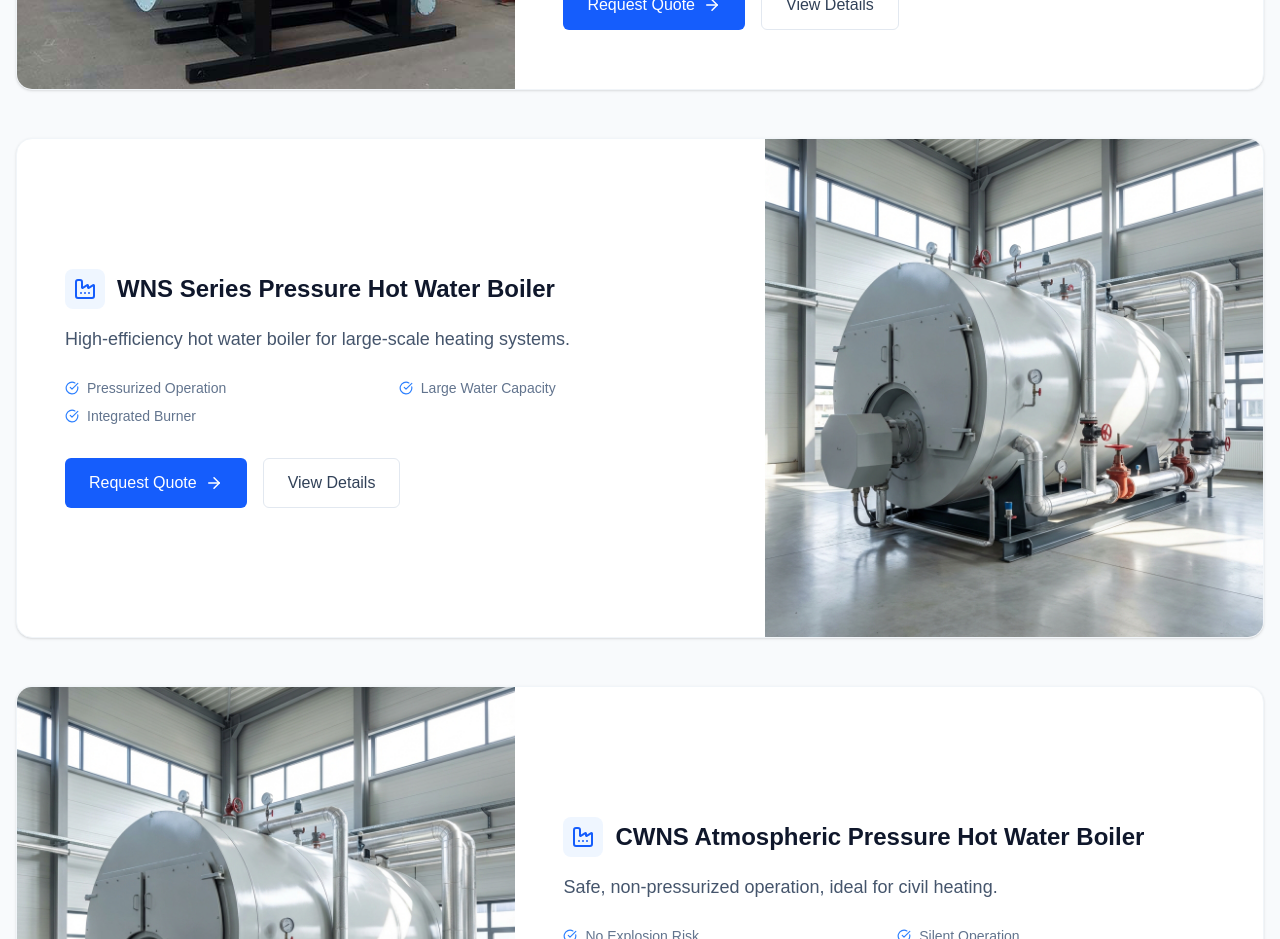
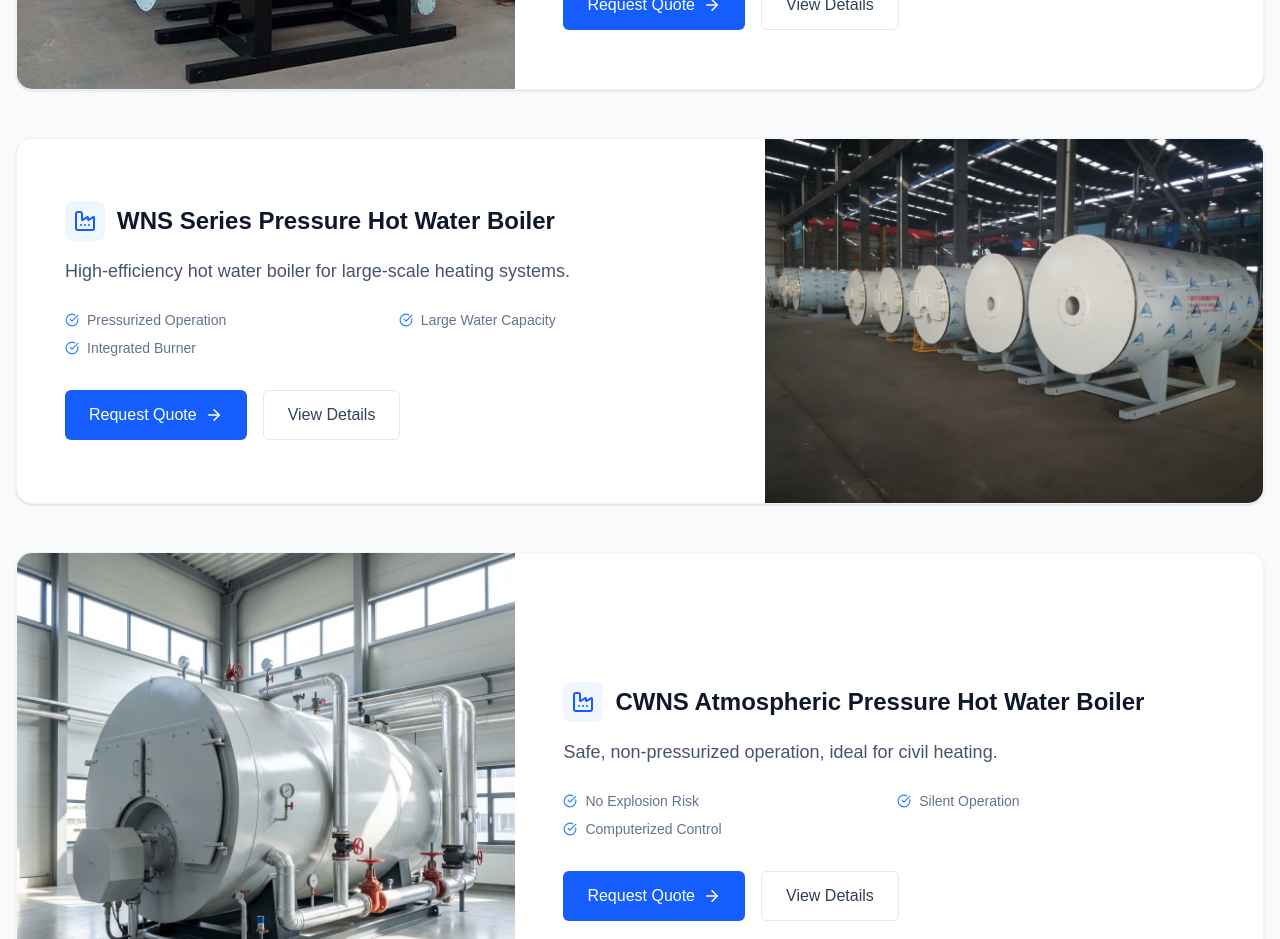
Before and after one commit to Mycs1993/guojizhan, a Next.js app: page /en/products in a window 1280 px wide. Shown: the part 2760-3699 px from the top of the page. Built offline with nearby package versions, Linux system fonts and the light colour scheme.

Commit message:
feat: use user uploaded real photo for WNS Hot Water boiler

```diff
--- a/src/data/products.ts
+++ b/src/data/products.ts
@@ -211,7 +211,7 @@ export const PRODUCT_CATEGORIES: Product[] = [
       en: "WNS series pressure hot water boiler adopts a corrugated furnace and thread smoke tube structure. It provides stable hot water supply for hotels, hospitals, and residential district heating.",
       zh: "WNS系列承压热水锅炉采用波纹炉胆和螺纹烟管结构。为酒店、医院和住宅小区供暖提供稳定的热水供应。"
     },
-    image: "/images/products/wns-series-steam-boiler.png", // Reusing WNS image
+    image: "/images/products/wns-hot-water-boiler-premium.jpg", // Reusing WNS image
     icon: "Waves",
     features: [
       { en: "Pressurized Operation", zh: "承压运行" },
```
Also changed, not shown: public/images/products/wns-hot-water-boiler-premium.jpg (added).
